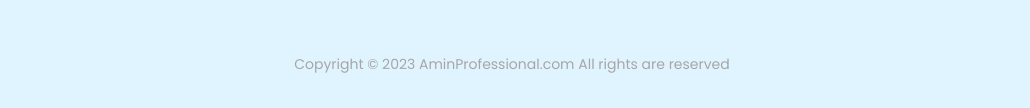
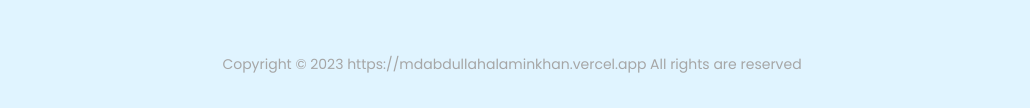
Before and after one commit to mdabdullahalaminkhan/Amin-Restaurant, a plain HTML site: page index.html in a window 1280 px wide. Shown: the part 3171-3279 px from the top of the page, without its empty margins (128-1158 px from the left). Drawn offline with Linux system fonts and the light colour scheme.

Commit message:
Update index.html

```diff
--- a/index.html
+++ b/index.html
@@ -188,7 +188,7 @@
                 </div>
             </div>
 
-            <p class="footer__copy">Copyright &#169; 2023 AminProfessional.com All rights are reserved</p>
+            <p class="footer__copy">Copyright &#169; 2023 https://mdabdullahalaminkhan.vercel.app All rights are reserved</p>
         </footer>
 
         <!--========== MAIN JS ==========-->
```
